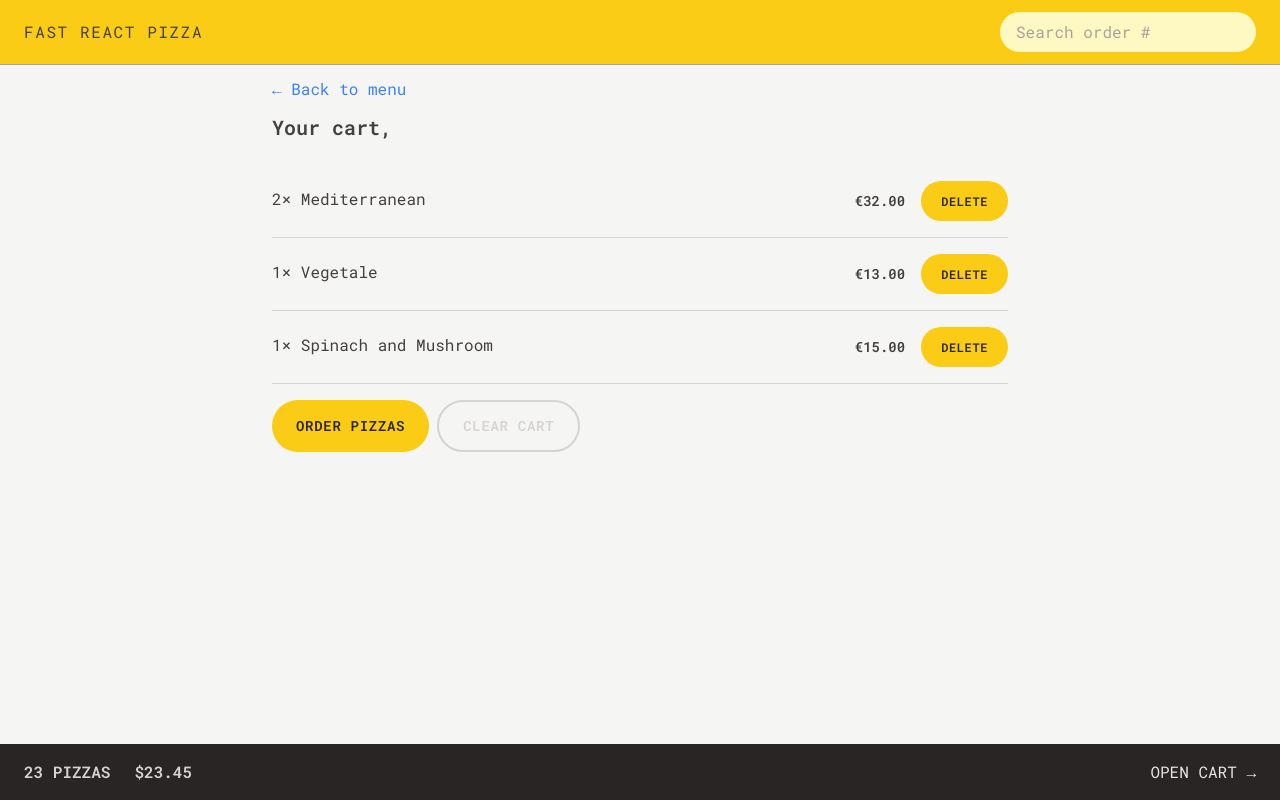
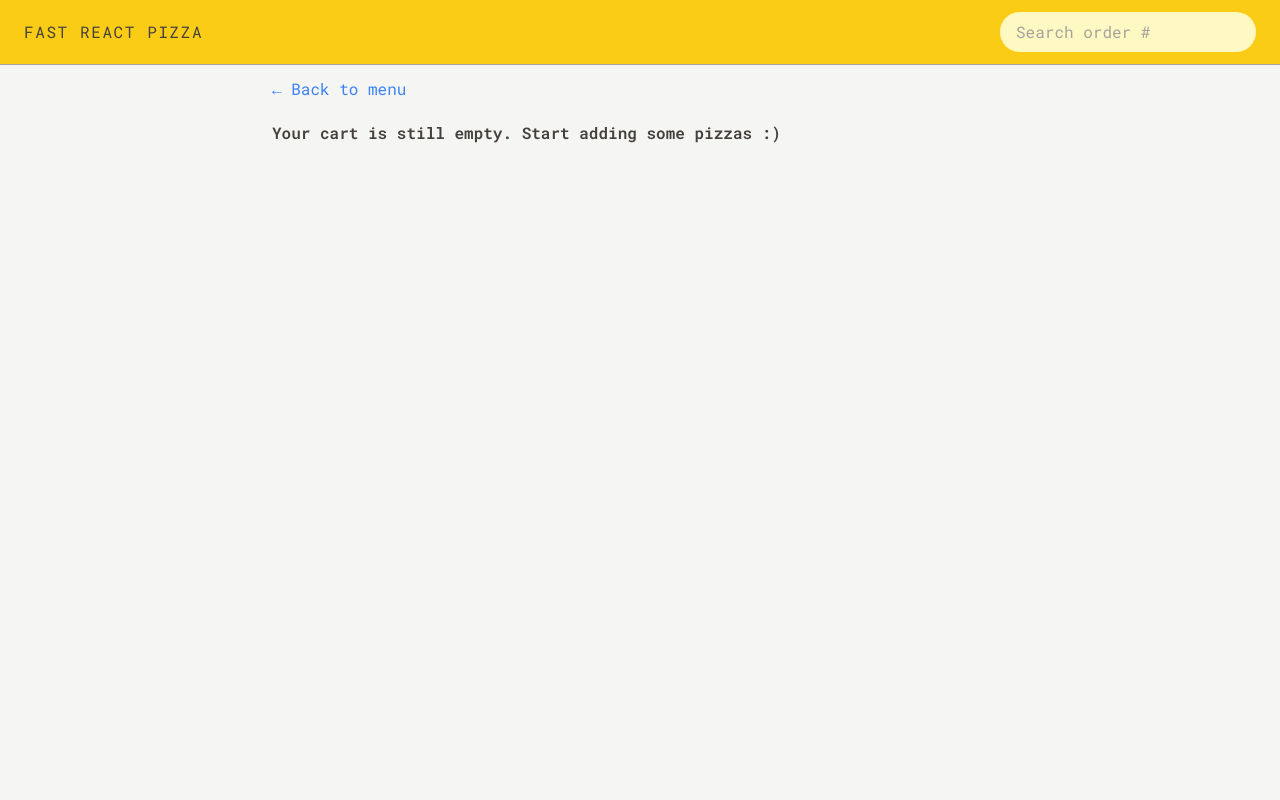
Before and after one commit to AmirhosseinHashemi/Fast-React-Pizza, a React (Vite) app: page /cart in a window 1280 px wide. Built offline with nearby package versions, Linux system fonts and the light colour scheme.

Commit message:
🔨 develop cart

```diff
--- a/src/features/cart/Cart.jsx
+++ b/src/features/cart/Cart.jsx
@@ -1,36 +1,17 @@
-import { useSelector } from "react-redux";
+import { useDispatch, useSelector } from "react-redux";
 
 import LinkButton from "../../ui/LinkButton";
 import Button from "../../ui/Button";
 import CartItem from "./CartItem";
-
-const fakeCart = [
-  {
-    pizzaId: 12,
-    name: "Mediterranean",
-    quantity: 2,
-    unitPrice: 16,
-    totalPrice: 32,
-  },
-  {
-    pizzaId: 6,
-    name: "Vegetale",
-    quantity: 1,
-    unitPrice: 13,
-    totalPrice: 13,
-  },
-  {
-    pizzaId: 11,
-    name: "Spinach and Mushroom",
-    quantity: 1,
-    unitPrice: 15,
-    totalPrice: 15,
-  },
-];
+import EmptyCart from "./EmptyCart";
+import { clearCart, getCart } from "./cartSlice";
 
 function Cart() {
   const username = useSelector((state) => state.user.userName);
-  const cart = fakeCart;
+  const cart = useSelector(getCart);
+  const dispatch = useDispatch();
+
+  if (!cart.length) return <EmptyCart />;
 
   return (
     <div className="px-4 py-3">
@@ -48,7 +29,9 @@ function Cart() {
         <Button type="primary" to="/order/new">
           Order pizzas
         </Button>
-        <Button type="secondary">Clear cart</Button>
+        <Button type="secondary" onClick={() => dispatch(clearCart())}>
+          Clear cart
+        </Button>
       </div>
     </div>
   );
--- a/src/features/cart/CartItem.jsx
+++ b/src/features/cart/CartItem.jsx
@@ -1,9 +1,14 @@
 import PropType from "prop-types";
+
 import { formatCurrency } from "../../utils/helpers";
-import Button from "../../ui/Button";
+import DeleteItem from "./DeleteItem";
+import UpdateItemQuantity from "./UpdateItemQuantity";
+import { useSelector } from "react-redux";
+import { getCurrentItemQuantityById } from "./cartSlice";
 
 function CartItem({ item }) {
   const { pizzaId, name, quantity, totalPrice } = item;
+  const currQuantity = useSelector(getCurrentItemQuantityById(pizzaId));
 
   return (
     <li className="py-4 sm:flex sm:items-center sm:justify-between">
@@ -12,7 +17,10 @@ function CartItem({ item }) {
       </p>
       <div className="flex items-center justify-between sm:gap-4">
         <p className="text-sm font-semibold">{formatCurrency(totalPrice)}</p>
-        <Button type="small">Delete</Button>
+        <UpdateItemQuantity pizzaId={pizzaId} currentQuantity={currQuantity} />
+        <DeleteItem pizzaId={pizzaId} type="small">
+          Delete
+        </DeleteItem>
       </div>
     </li>
   );
--- a/src/features/cart/CartOverview.jsx
+++ b/src/features/cart/CartOverview.jsx
@@ -1,11 +1,20 @@
 import { Link } from "react-router-dom";
+import { useSelector } from "react-redux";
+
+import { getTotalPrice, getTotalQuantity } from "./cartSlice";
+import { formatCurrency } from "../../utils/helpers";
 
 function CartOverview() {
+  const totalQuantity = useSelector(getTotalQuantity);
+  const totalPrice = useSelector(getTotalPrice);
+
+  if (!totalQuantity) return null;
+
   return (
     <div className="flex items-center justify-between bg-stone-800 p-4 uppercase text-stone-200 sm:px-6">
       <p className="space-x-4 font-semibold text-stone-300 md:space-x-6">
-        <span>23 pizzas</span>
-        <span>$23.45</span>
+        <span>{totalQuantity} PIZZAS</span>
+        <span>{formatCurrency(totalPrice)}</span>
       </p>
       <Link to="/cart">Open cart &rarr;</Link>
     </div>
--- /dev/null
+++ b/src/features/cart/DeleteItem.jsx
@@ -0,0 +1,20 @@
+import PropType from "prop-types";
+import { useDispatch } from "react-redux";
+import Button from "../../ui/Button";
+import { deleteItem } from "./cartSlice";
+
+function DeleteItem({ pizzaId }) {
+  const dispatch = useDispatch();
+
+  return (
+    <Button onClick={() => dispatch(deleteItem(pizzaId))} type="small">
+      Delete
+    </Button>
+  );
+}
+
+DeleteItem.propTypes = {
+  pizzaId: PropType.number,
+};
+
+export default DeleteItem;
--- a/src/features/cart/EmptyCart.jsx
+++ b/src/features/cart/EmptyCart.jsx
@@ -1,11 +1,13 @@
-import { Link } from 'react-router-dom';
+import LinkButton from "../../ui/LinkButton";
 
 function EmptyCart() {
   return (
-    <div>
-      <Link to="/menu">&larr; Back to menu</Link>
+    <div className="px-4 py-3">
+      <LinkButton to="/menu">&larr; Back to menu</LinkButton>
 
-      <p>Your cart is still empty. Start adding some pizzas :)</p>
+      <p className="mt-5 font-semibold">
+        Your cart is still empty. Start adding some pizzas :)
+      </p>
     </div>
   );
 }
--- /dev/null
+++ b/src/features/cart/UpdateItemQuantity.jsx
@@ -0,0 +1,34 @@
+import PropType from "prop-types";
+import { useDispatch } from "react-redux";
+
+import Button from "../../ui/Button";
+import { decreaseItemQuantity, increaseItemQuantity } from "./cartSlice";
+
+function UpdateItemQuantity({ pizzaId, currentQuantity }) {
+  const dispatch = useDispatch();
+
+  return (
+    <div className="flex items-center gap-1">
+      <Button
+        type="counter"
+        onClick={() => dispatch(decreaseItemQuantity(pizzaId))}
+      >
+        -
+      </Button>
+      <p className="text-sm font-medium">{currentQuantity}</p>
+      <Button
+        type="counter"
+        onClick={() => dispatch(increaseItemQuantity(pizzaId))}
+      >
+        +
+      </Button>
+    </div>
+  );
+}
+
+UpdateItemQuantity.propTypes = {
+  pizzaId: PropType.number,
+  currentQuantity: PropType.number,
+};
+
+export default UpdateItemQuantity;
--- a/src/features/cart/cartSlice.js
+++ b/src/features/cart/cartSlice.js
@@ -12,17 +12,19 @@ const cartSlice = createSlice({
       state.cart.push(action.payload);
     },
     deleteItem(state, action) {
-      state.cart = state.cart.filter((item) => item.id !== action.payload);
+      state.cart = state.cart.filter((item) => item.pizzaId !== action.payload);
     },
     increaseItemQuantity(state, action) {
-      const item = state.cart.find((item) => item.id === action.payload);
+      const item = state.cart.find((item) => item.pizzaId === action.payload);
       item.quantity++;
       item.totalPrice = item.quantity * item.unitPrice;
     },
     decreaseItemQuantity(state, action) {
-      const item = state.cart.find((item) => item.id === action.payload);
-      item.quantity++;
+      const item = state.cart.find((item) => item.pizzaId === action.payload);
+      item.quantity--;
       item.totalPrice = item.quantity * item.unitPrice;
+
+      if (item.quantity === 0) cartSlice.caseReducers.deleteItem(state, action);
     },
     clearCart(state) {
       state.cart = [];
@@ -38,3 +40,19 @@ export const {
   clearCart,
 } = cartSlice.actions;
 export default cartSlice.reducer;
+
+// selector functions
+export const getCart = function (state) {
+  return state.cart.cart;
+};
+
+export const getTotalQuantity = function (state) {
+  return state.cart.cart.reduce((sum, item) => sum + item.quantity, 0);
+};
+
+export const getTotalPrice = function (state) {
+  return state.cart.cart.reduce((sum, item) => sum + item.totalPrice, 0);
+};
+
+export const getCurrentItemQuantityById = (id) => (state) =>
+  state.cart.cart.find((item) => item.pizzaId === id)?.quantity ?? 0;
--- a/src/features/menu/MenuItem.jsx
+++ b/src/features/menu/MenuItem.jsx
@@ -1,9 +1,28 @@
+import { useDispatch, useSelector } from "react-redux";
 import PropType from "prop-types";
+
 import { formatCurrency } from "../../utils/helpers";
 import Button from "../../ui/Button";
+import { addItem, getCurrentItemQuantityById } from "../cart/cartSlice";
+import DeleteItem from "../cart/DeleteItem";
+import UpdateItemQuantity from "../cart/UpdateItemQuantity";
 
 function MenuItem({ pizza }) {
   const { id, name, unitPrice, ingredients, soldOut, imageUrl } = pizza;
+  const dispatch = useDispatch();
+  const quantity = useSelector(getCurrentItemQuantityById(id));
+  const isInCart = quantity > 0;
+
+  function handleAddToCart() {
+    const newItem = {
+      pizzaId: id,
+      name,
+      unitPrice,
+      totalPrice: unitPrice * 1,
+      quantity: 1,
+    };
+    dispatch(addItem(newItem));
+  }
 
   return (
     <li className="flex gap-4 py-2">
@@ -23,7 +42,19 @@ function MenuItem({ pizza }) {
           ) : (
             <p className="text-sm uppercase text-stone-500">Sold out</p>
           )}
-          <Button type="small">add to cart</Button>
+
+          {isInCart && (
+            <div className="flex items-center gap-1 sm:gap-1">
+              <UpdateItemQuantity pizzaId={id} currentQuantity={quantity} />
+              <DeleteItem pizzaId={id} />
+            </div>
+          )}
+
+          {!soldOut && !isInCart && (
+            <Button type="small" onClick={handleAddToCart}>
+              add to cart
+            </Button>
+          )}
         </div>
       </div>
     </li>
--- a/src/ui/Button.jsx
+++ b/src/ui/Button.jsx
@@ -1,7 +1,7 @@
 import PropType from "prop-types";
 import { Link } from "react-router-dom";
 
-function Button({ children, disable, to, type }) {
+function Button({ children, disable, to, type, onClick }) {
   const base =
     "text-center text-sm inline-block rounded-full bg-yellow-400  font-semibold uppercase tracking-wider text-stone-800 ring-yellow-300 ring-offset-2 transition hover:bg-yellow-300 focus:outline-none focus:ring disabled:cursor-not-allowed focus:bg-yellow-300";
 
@@ -10,6 +10,7 @@ function Button({ children, disable, to, type }) {
     small: base + " px-3 py-2 sm:px-5 sm:py-3 text-xs",
     secondary:
       "px-4 sm:px-6 text-sm inline-block rounded-full font-semibold uppercase tracking-wider text-stone-300 ring-stone-300 ring-offset-2 transition hover:bg-stone-300 focus:outline-none focus:ring disabled:cursor-not-allowed hover:text-stone-800 border-2 border-stone-300 focus:bg-stone-300 focus:text-stone-800",
+    counter: base + " px-2 py-1 sm:px-2.5 sm:py-2 text-sm",
   };
 
   if (to)
@@ -17,6 +18,13 @@ function Button({ children, disable, to, type }) {
       <Link to={to} className={styles[type]}>
         {children}
       </Link>
+    );
+
+  if (onClick)
+    return (
+      <button onClick={onClick} disabled={disable} className={styles[type]}>
+        {children}
+      </button>
     );
 
   return (
@@ -31,6 +39,7 @@ Button.propTypes = {
   disable: PropType.bool,
   type: PropType.string,
   to: PropType.string,
+  onClick: PropType.func,
 };
 
 export default Button;
```
